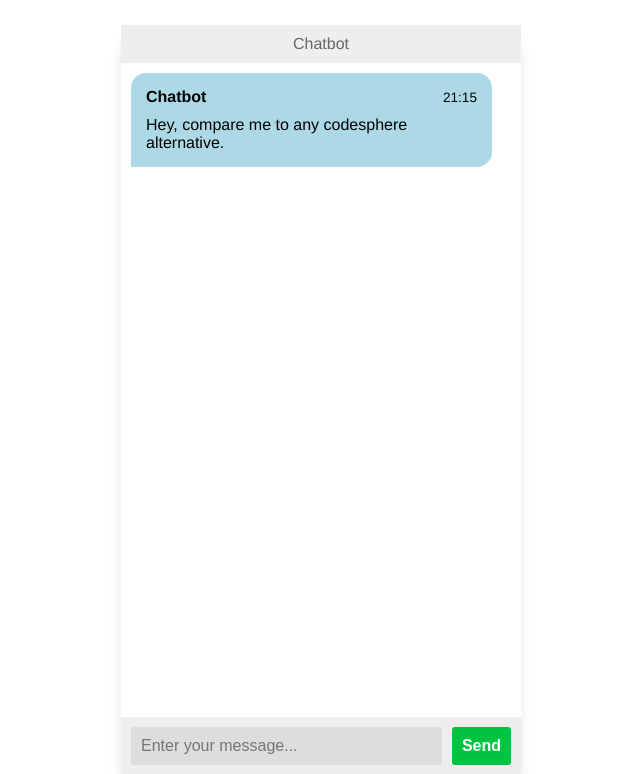
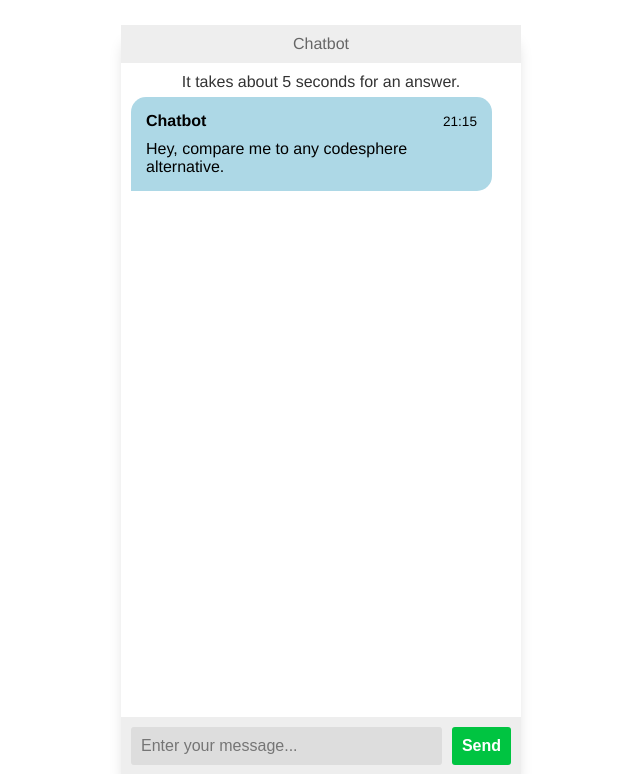
Before and after one commit to codesphere-cloud/usp-chatbot-blog, a Flask app: page / in a window 1280 px wide. Shown: the top 774 px of the page, without its empty margins (319-959 px from the left). Run offline with Flask 3, Linux system fonts and the light colour scheme; some libraries are stand-ins or nearby versions.

Commit message:
improved clarity

```diff
--- a/static/styles/style.css
+++ b/static/styles/style.css
@@ -137,3 +137,9 @@
   .msger-send-btn:hover {
     background: rgb(0, 180, 50);
   }
+
+#centered {
+  text-align: center;
+  opacity: 0.8;
+  padding-bottom: 6px;
+}
--- a/templates/index.html
+++ b/templates/index.html
@@ -21,6 +21,7 @@
     </header>
 
     <main class="msger-chat">
+      <p id="centered">It takes about 5 seconds for an answer.</p>
       <div class="msg left-msg">
 
         <div class="msg-bubble">
```
